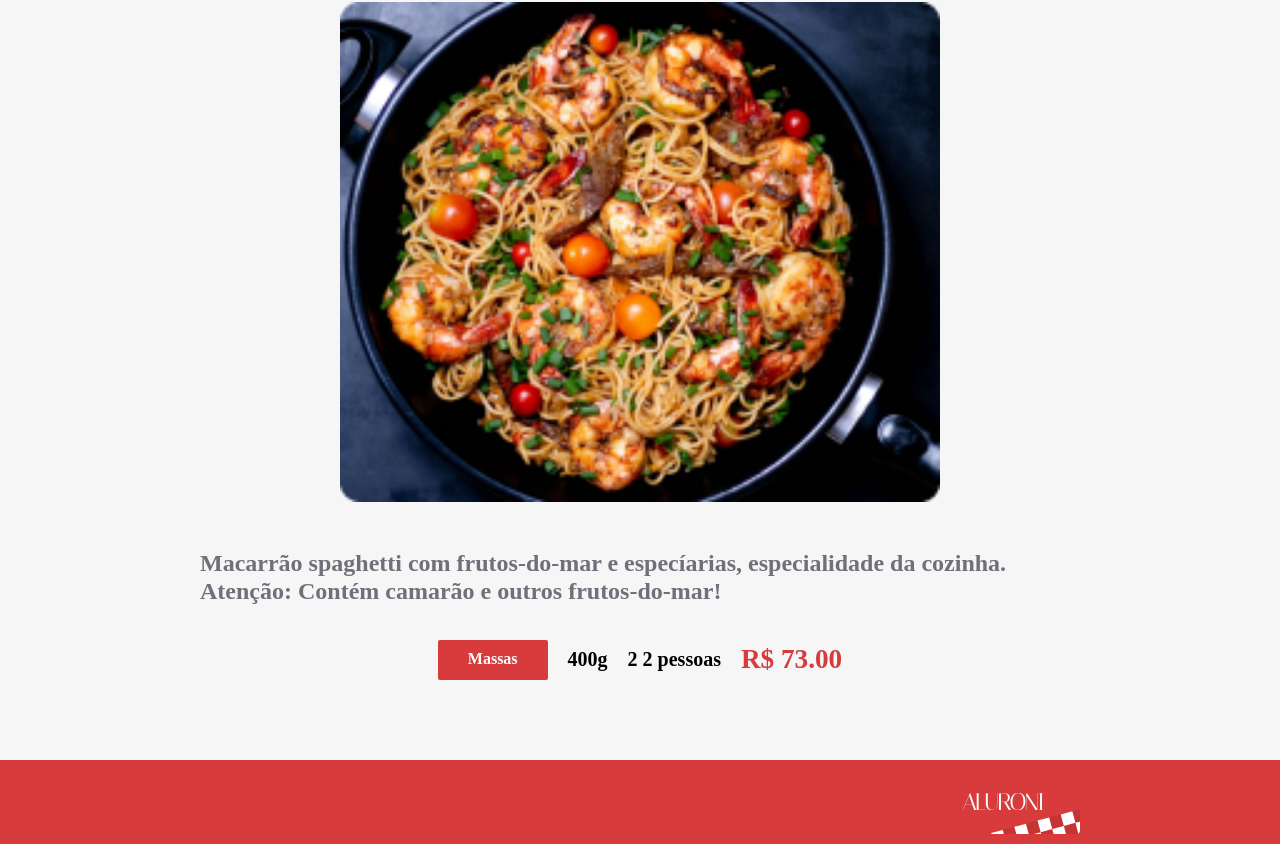
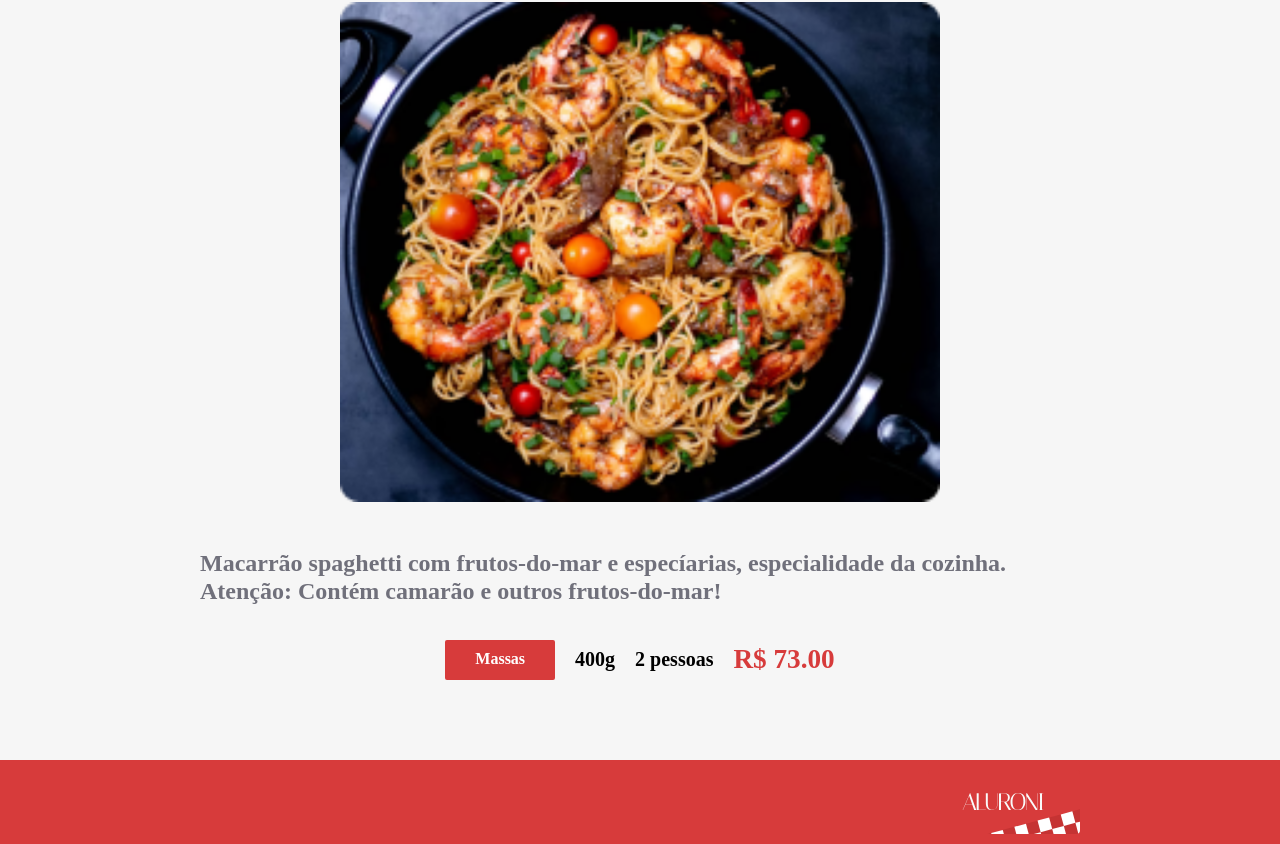
Before and after one commit to tiagomazzon/alura-react-typescript, a React (Create React App) app in the folder aluroni-router-curso3/: page /prato/1 in a window 1280 px wide. Shown: the part 621-1465 px from the top of the page. Built offline with nearby package versions, Linux system fonts and the light colour scheme; a web font is replaced by a local one.

Commit message:
fix: bug tags de prato

```diff
--- a/aluroni-router-curso3/src/components/TagsPrato/index.tsx
+++ b/aluroni-router-curso3/src/components/TagsPrato/index.tsx
@@ -15,7 +15,7 @@ export default function TagsPrato({
         [styles[`tags__tipo__${category.label.toLowerCase()}`]]: true
       })}>{category.label}</div>
       <div className={styles.tags__porcao}>{size}g</div>
-      <div className={styles.tags__qtdpessoas}>{serving} 2 pessoa{serving === 1 ? '' : 's'}</div>
+      <div className={styles.tags__qtdpessoas}>{serving} pessoa{serving === 1 ? '' : 's'}</div>
       <div className={styles.tags__valor}>R$ {price.toFixed(2)}</div>
     </div>
   );
```
